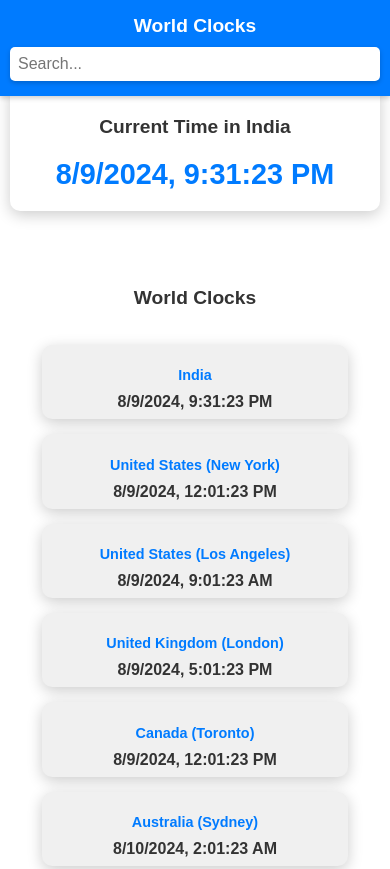
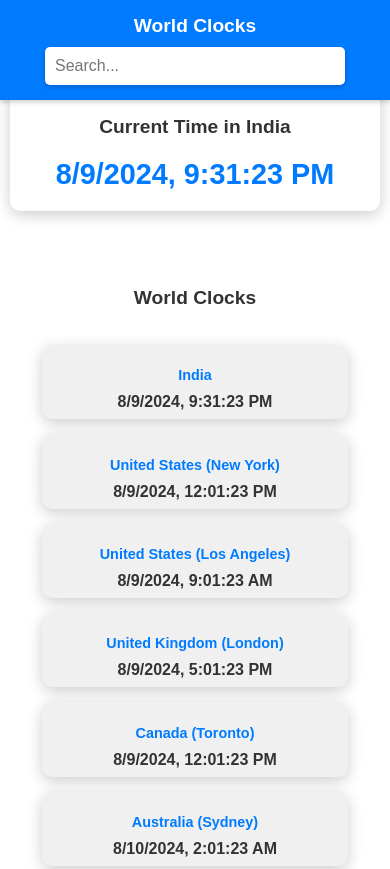
Before and after one commit to AnmolTondak/WorldClock, a plain HTML site: page index.html in a window 390 px wide. Shown: the top 869 px of the page. Drawn offline with Linux system fonts and the light colour scheme.

Commit message:
styles.css

```diff
--- a/styles.css
+++ b/styles.css
@@ -19,25 +19,26 @@ header {
     z-index: 1000;
     box-shadow: 0 2px 5px rgba(0, 0, 0, 0.2);
     display: flex;
-    justify-content: space-between;
+    justify-content: center; /* Center header content */
     align-items: center;
-    flex-wrap: wrap; /* Allow header items to wrap */
+    flex-direction: column; /* Stack items vertically */
 }
 
 h1 {
     margin: 0;
-    font-size: 1.5em; /* Adjusted for better scaling */
+    font-size: 1.5em;
 }
 
 #search-bar {
-    padding: 8px;
+    margin-top: 10px; /* Space above the search bar */
+    padding: 10px;
     border: none;
     border-radius: 5px;
     box-shadow: 0 2px 5px rgba(0, 0, 0, 0.2);
-    width: 200px;
-    max-width: 90%;
+    width: 100%; /* Full width for mobile */
+    max-width: 300px; /* Max width for larger screens */
     font-size: 1em;
-    box-sizing: border-box; /* Ensure padding is included in width */
+    box-sizing: border-box;
 }
 
 /* Main layout */
@@ -53,6 +54,7 @@ main {
     border-radius: 10px;
     box-shadow: 0 4px 15px rgba(0, 0, 0, 0.2);
     max-width: 90%;
+    text-align: center;
 }
 
 .primary-clock {
@@ -74,7 +76,7 @@ main {
 
 .clock-grid {
     display: grid;
-    grid-template-columns: repeat(auto-fit, minmax(200px, 1fr)); /* Adjusted for responsiveness */
+    grid-template-columns: repeat(auto-fit, minmax(200px, 1fr)); /* Responsive grid */
     gap: 20px; /* Reduced gap for better fit */
     justify-items: center;
     padding: 20px;
@@ -87,7 +89,7 @@ main {
     box-shadow: 0 4px 15px rgba(0, 0, 0, 0.2);
     text-align: center;
     width: 100%;
-    max-width: 300px;
+    max-width: 300px; /* Responsive max-width */
     transition: transform 0.3s ease, box-shadow 0.3s ease;
 }
 
@@ -119,27 +121,17 @@ footer {
 /* Responsive adjustments */
 @media (max-width: 1024px) {
     header {
-        flex-direction: row;
-        justify-content: space-between;
+        padding: 15px 10px;
+        flex-direction: column; /* Stack items vertically */
     }
 
     #search-bar {
-        width: 150px;
-        max-width: 100%;
+        width: 100%;
+        max-width: 300px;
     }
 }
 
 @media (max-width: 768px) {
-    header {
-        flex-direction: column;
-        align-items: stretch;
-    }
-
-    #search-bar {
-        width: 100%;
-        margin-top: 10px;
-    }
-
     main {
         padding: 80px 10px 20px; /* Reduced padding for smaller screens */
     }
```
